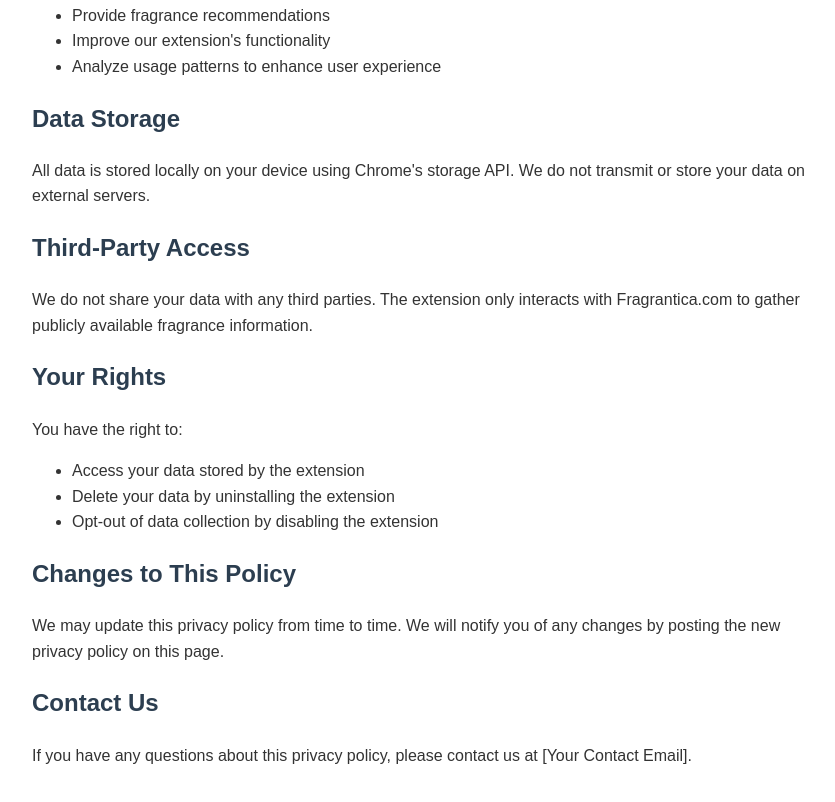
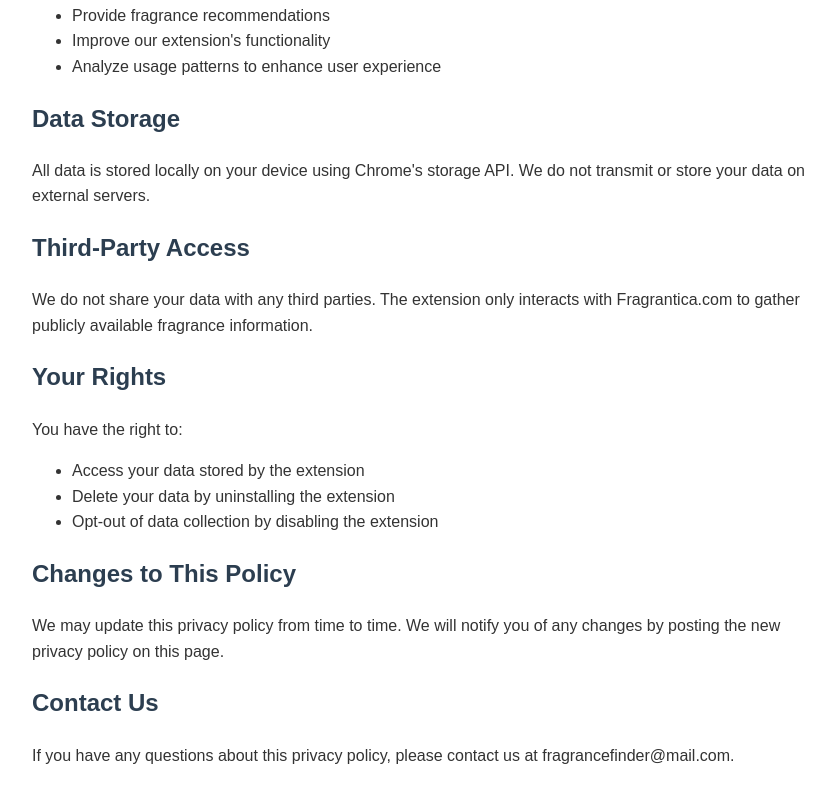
Before and after one commit to martinthuren/martinthuren.github.io, a plain HTML site: page index.html in a window 1280 px wide. Shown: the part 557-1359 px from the top of the page, without its empty margins (208-1043 px from the left). Drawn offline with Linux system fonts and the light colour scheme.

Commit message:
Update index.html

```diff
--- a/index.html
+++ b/index.html
@@ -62,6 +62,6 @@
     <p>We may update this privacy policy from time to time. We will notify you of any changes by posting the new privacy policy on this page.</p>
 
     <h2>Contact Us</h2>
-    <p>If you have any questions about this privacy policy, please contact us at [Your Contact Email].</p>
+    <p>If you have any questions about this privacy policy, please contact us at fragrancefinder@mail.com.</p>
 </body>
 </html>
```
